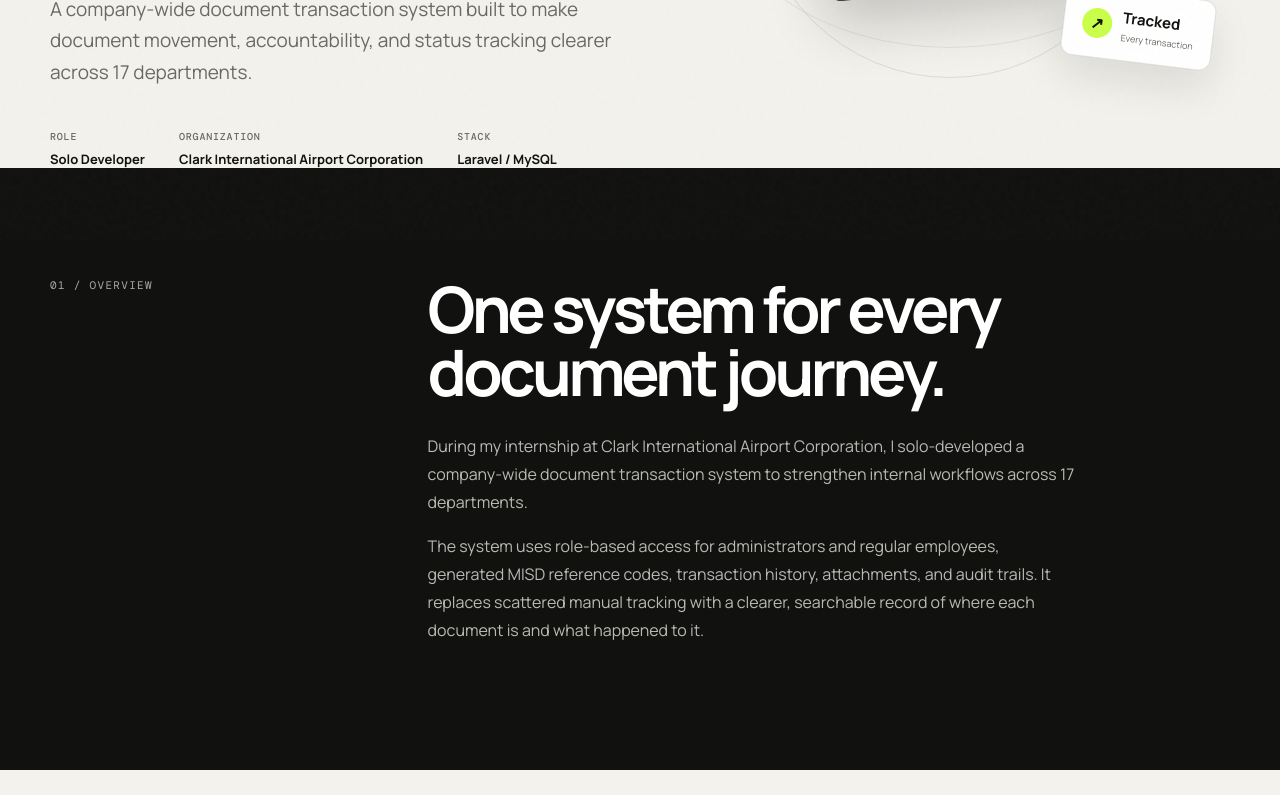
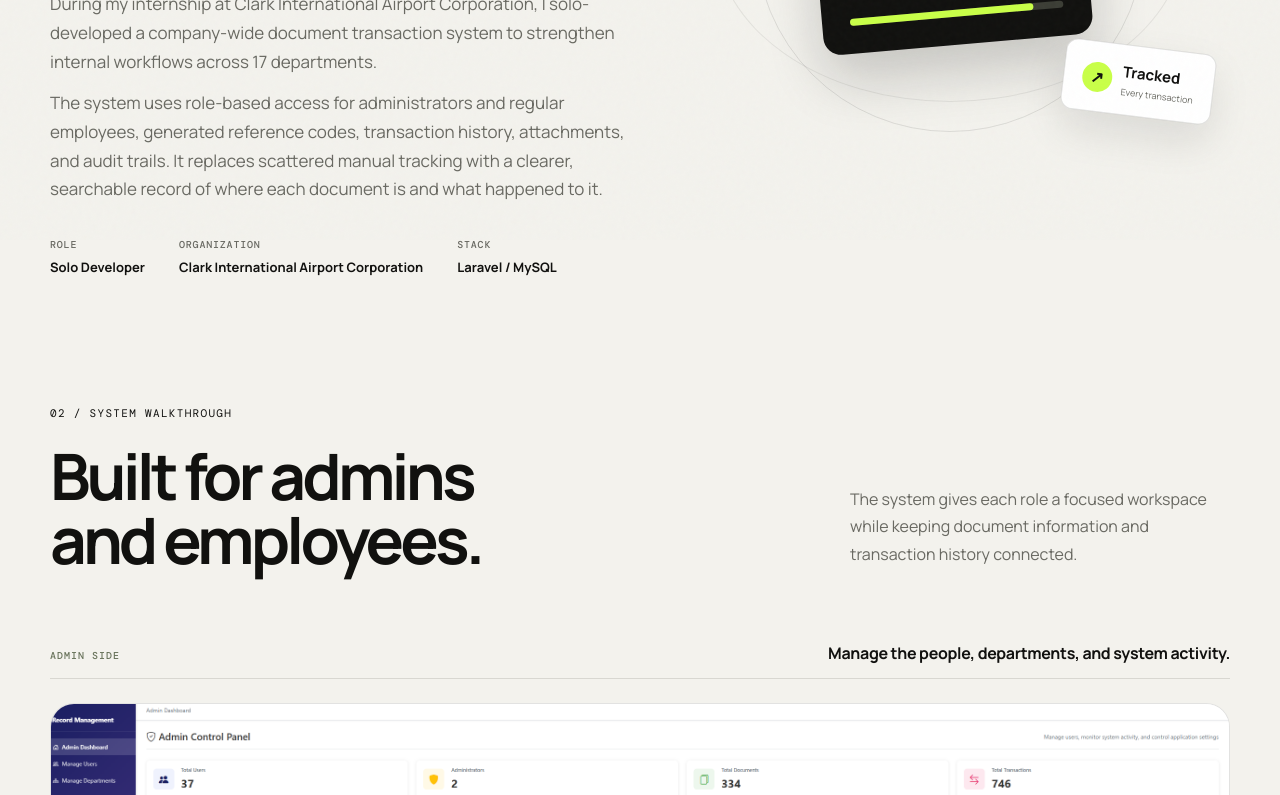
Before and after one commit to Davoude/Davoude.github.io, a plain HTML site: page projects/ciac.html in a window 1280 px wide. Shown: the part 560-1355 px from the top of the page. Drawn offline with nearby package versions, Linux system fonts and the light colour scheme.

Commit message:
Combine CIAC project introduction
Co-authored-by: Copilot <223556219+Copilot@users.noreply.github.com>

```diff
--- a/projects/ciac.html
+++ b/projects/ciac.html
@@ -30,7 +30,8 @@
       <div class="case-hero-copy reveal">
         <p class="eyebrow"><span class="status-dot"></span> Internship Project / Document Workflow</p>
         <h1>CIAC<br><span>Document Management System</span></h1>
-        <p class="case-intro">A company-wide document transaction system built to make document movement, accountability, and status tracking clearer across 17 departments.</p>
+        <p class="case-intro">During my internship at Clark International Airport Corporation, I solo-developed a company-wide document transaction system to strengthen internal workflows across 17 departments.</p>
+        <p class="case-intro">The system uses role-based access for administrators and regular employees, generated reference codes, transaction history, attachments, and audit trails. It replaces scattered manual tracking with a clearer, searchable record of where each document is and what happened to it.</p>
         <div class="case-meta">
           <div><small>Role</small><strong>Solo Developer</strong></div>
           <div><small>Organization</small><strong>Clark International Airport Corporation</strong></div>
@@ -46,17 +47,6 @@
           <div class="stat-line"><i></i></div>
         </div>
         <div class="case-float-card"><span>↗</span><strong>Tracked</strong><small>Every transaction</small></div>
-      </div>
-    </section>
-
-    <section class="case-overview">
-      <div class="container overview-grid">
-        <p class="eyebrow">01 / Overview</p>
-        <div>
-          <h2>One system for every document journey.</h2>
-          <p>During my internship at Clark International Airport Corporation, I solo-developed a company-wide document transaction system to strengthen internal workflows across 17 departments.</p>
-          <p>The system uses role-based access for administrators and regular employees, generated MISD reference codes, transaction history, attachments, and audit trails. It replaces scattered manual tracking with a clearer, searchable record of where each document is and what happened to it.</p>
-        </div>
       </div>
     </section>
 
--- a/projects/project.css
+++ b/projects/project.css
@@ -4,7 +4,9 @@
 .case-hero { min-height: 610px; display: grid; grid-template-columns: 1.05fr .95fr; align-items: center; padding-top: 70px; }
 .case-hero h1 { margin: 0; font-size: clamp(58px, 7vw, 94px); line-height: .92; letter-spacing: -.075em; }
 .case-hero h1 span { color: #88887f; }
-.case-intro { max-width: 580px; margin: 30px 0 42px; color: var(--muted); font-size: 19px; line-height: 1.65; }
+.case-intro { max-width: 580px; margin: 26px 0 0; color: var(--muted); font-size: 17px; line-height: 1.7; }
+.case-intro + .case-intro { margin-top: 12px; }
+.case-hero-copy .case-meta { margin-top: 34px; }
 .case-meta { display: flex; flex-wrap: wrap; gap: 34px; }
 .case-meta div { display: flex; flex-direction: column; gap: 7px; }
 .case-meta small { color: var(--muted); font: 500 10px "DM Mono", monospace; text-transform: uppercase; letter-spacing: .08em; }
```
